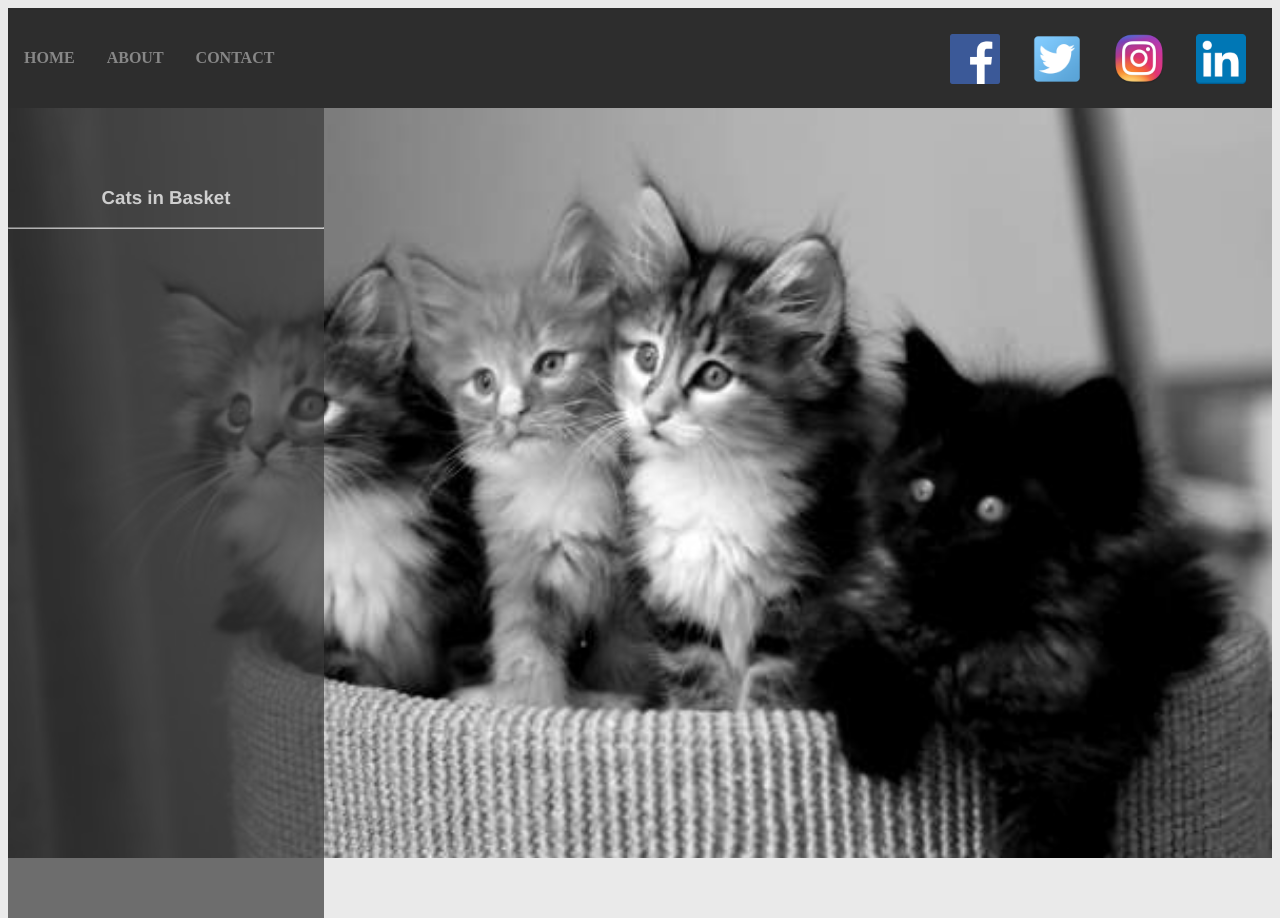
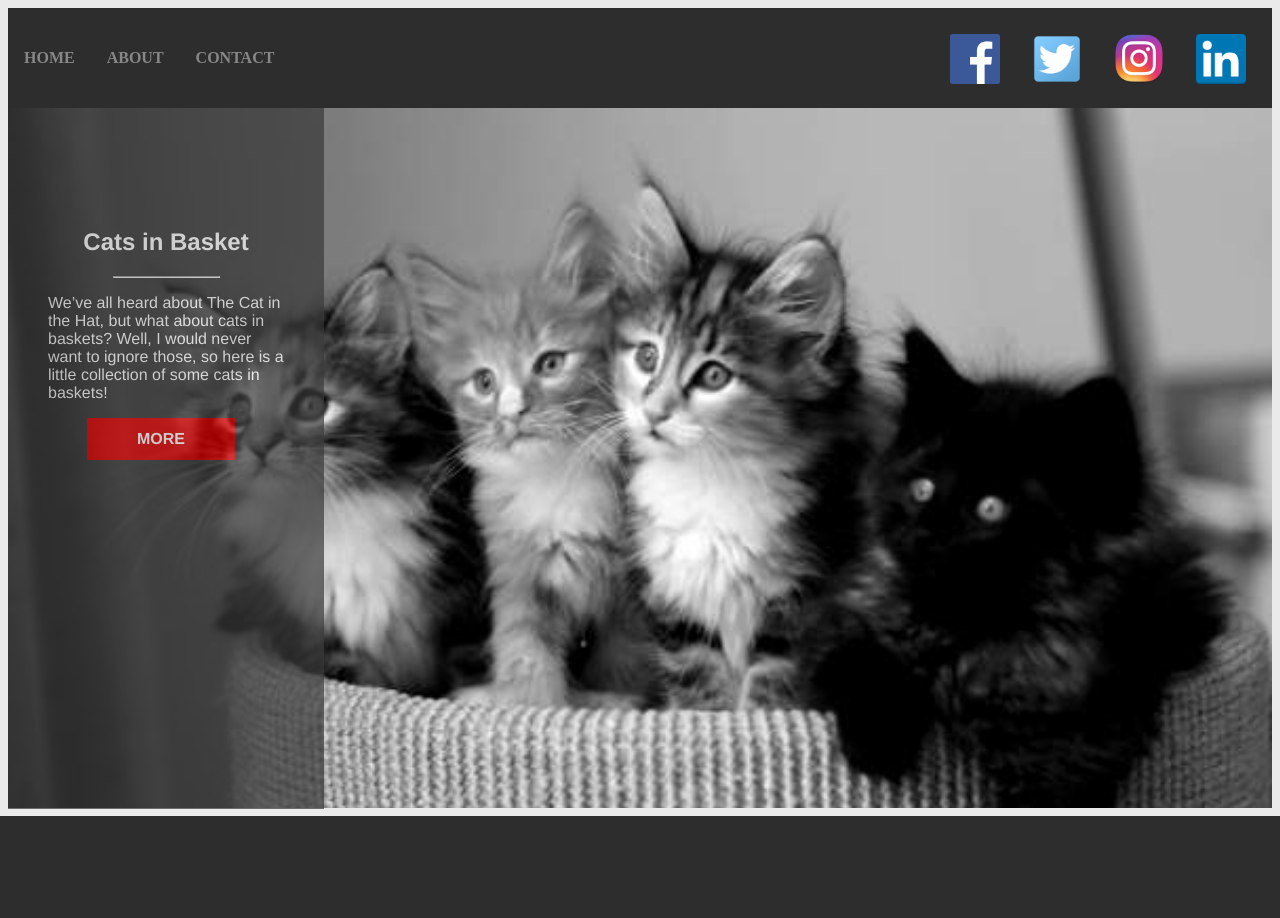
Before and after one commit to festuskiambi/kitty-kats, a PHP site: page / in a window 1280 px wide. After the commit the page ends 816 px from the top, so only its background shows below. Run offline with PHP 8.4, Linux system fonts and the light colour scheme; some web fonts are replaced.

Commit message:
slider text

```diff
--- a/css/style.css
+++ b/css/style.css
@@ -58,17 +58,43 @@
 
 }
 .landing_page{
-    height: 750px;
+    height: 700px;
+    padding-top: 0;
     background-image: url('../images/top-kitten.jpeg');
     background-size: cover;
 }
 #slider_textbox{
+    position: relative;
     margin: 0;
-    padding-top: 60px;
+    padding-top: 0.5px;
     width: 25%;
     height: inherit;
     background: #3A3A3A;
     opacity: 0.7;
     color: #ffffff;
-    text-align: center;
+
 }
+#slider_textbox hr{
+    width: 105px;
+}
+#slider_textbox h2{
+   padding-top: 100px;
+   text-align: center
+}
+#slider_textbox p{
+    margin-left: 40px;
+    margin-right: 40px;
+    text-align:left;
+}
+#my_button{
+    position: absolute;
+    background-color:#E00000;
+	display:inline-block;
+	cursor:pointer;
+	color:#ffffff;
+	font-size:16px;
+	padding:12px 50px;
+	text-decoration:none;
+    left: 25%;
+    font-weight:bold;
+}
--- a/index.html
+++ b/index.html
@@ -28,8 +28,13 @@
             </div>
             <div class ="landing_page">
                 <div id="slider_textbox">
-                    <h3>Cats in Basket</h3>
+                   <h2>Cats in Basket</h2>
                     <hr>
+                   <p>
+                       We’ve all heard about The Cat in the Hat, but what about cats in baskets? Well, I would never want to ignore those, so here is a little collection of some cats in baskets!
+                    </p>
+                    <a href="#" id="my_button">MORE</a>
+
                 </div>
             </div>
             <div class ="recent_kitty_cats">
```
